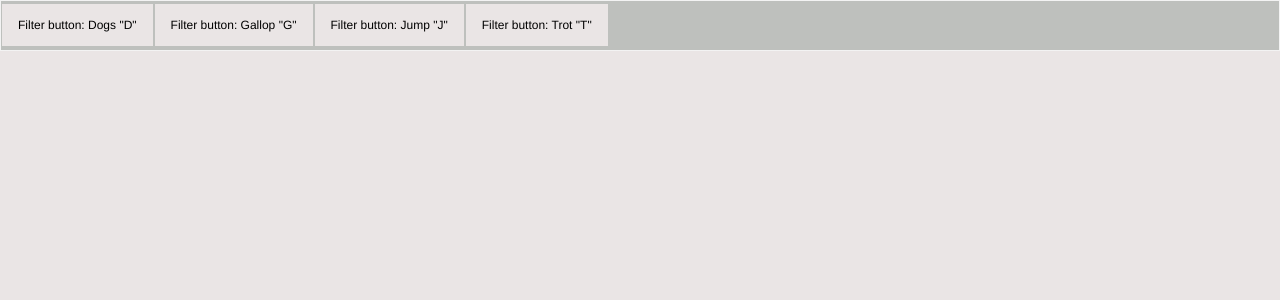
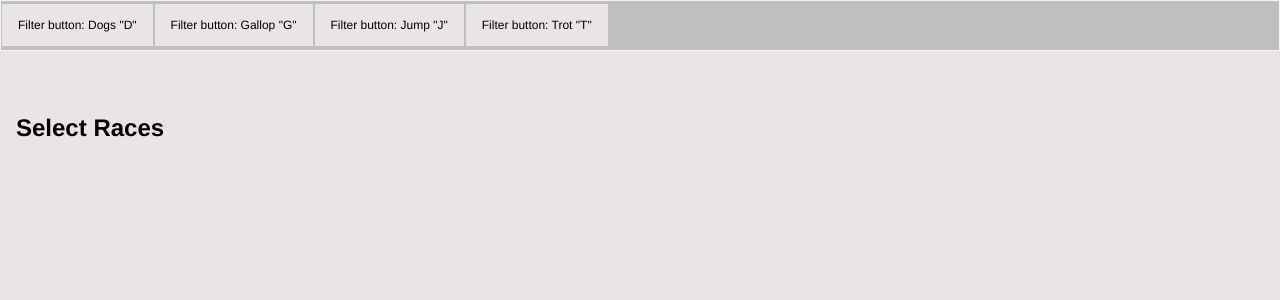
Before and after one commit to samczar/horseRacingJs, a React app: page / in a window 1280 px wide. Shown: the top 300 px of the page. Built offline with nearby package versions, Linux system fonts and the light colour scheme.

Commit message:
Documentation

```diff
--- a/src/components/NextRace.js
+++ b/src/components/NextRace.js
@@ -146,7 +146,14 @@ class NextRace extends Component {
       }
     } = this.props;
     //Call the renderList function to render the View
-    return <div data-test="show">{this.renderList()}</div>;
+    return (
+      <div>
+        <div className="show">{this.renderList()}</div>
+        <div>
+          <h1>Select Races</h1>
+        </div>
+      </div>
+    );
   }
 }
 function mapStateToProps(state) {
```
